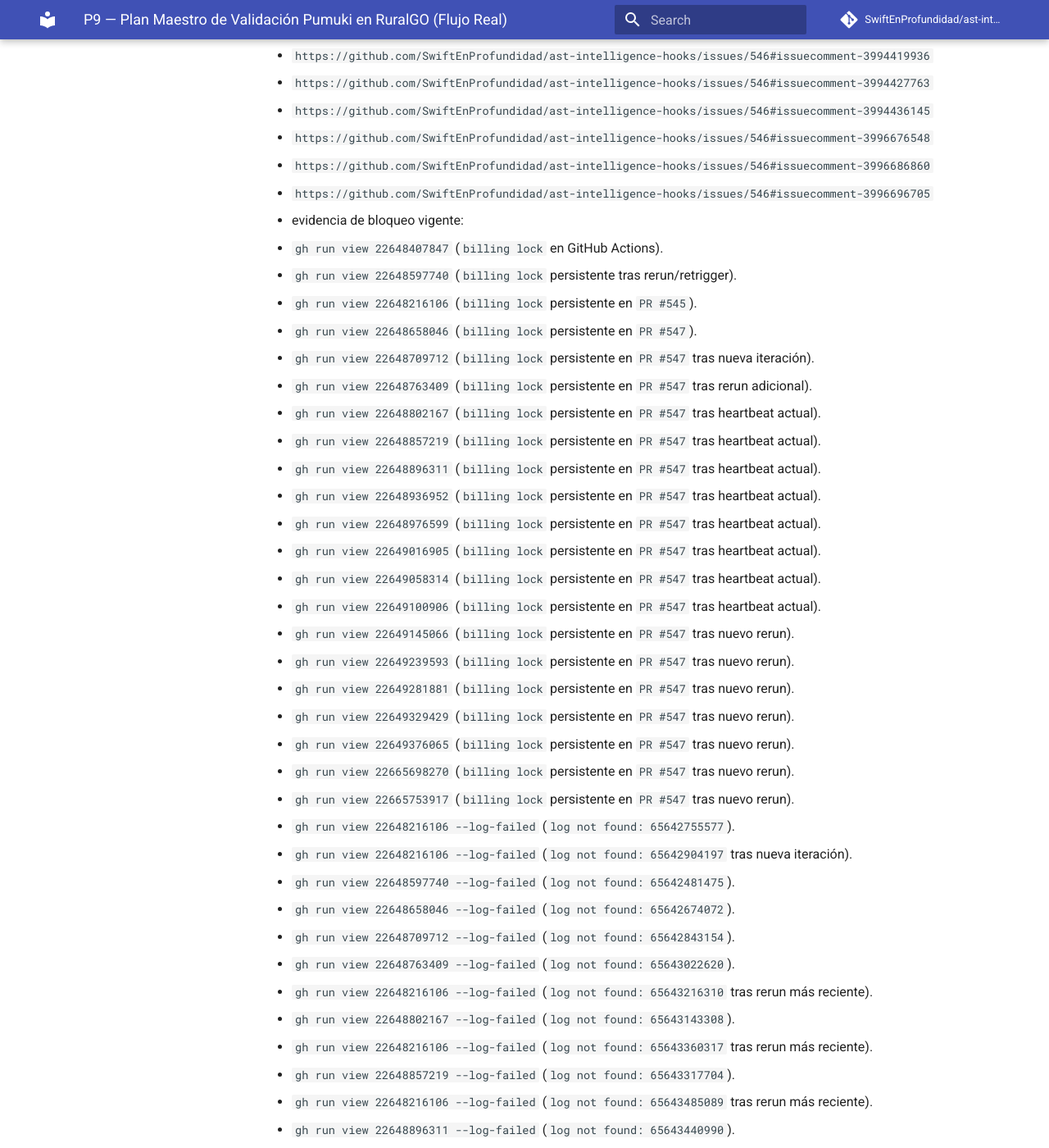
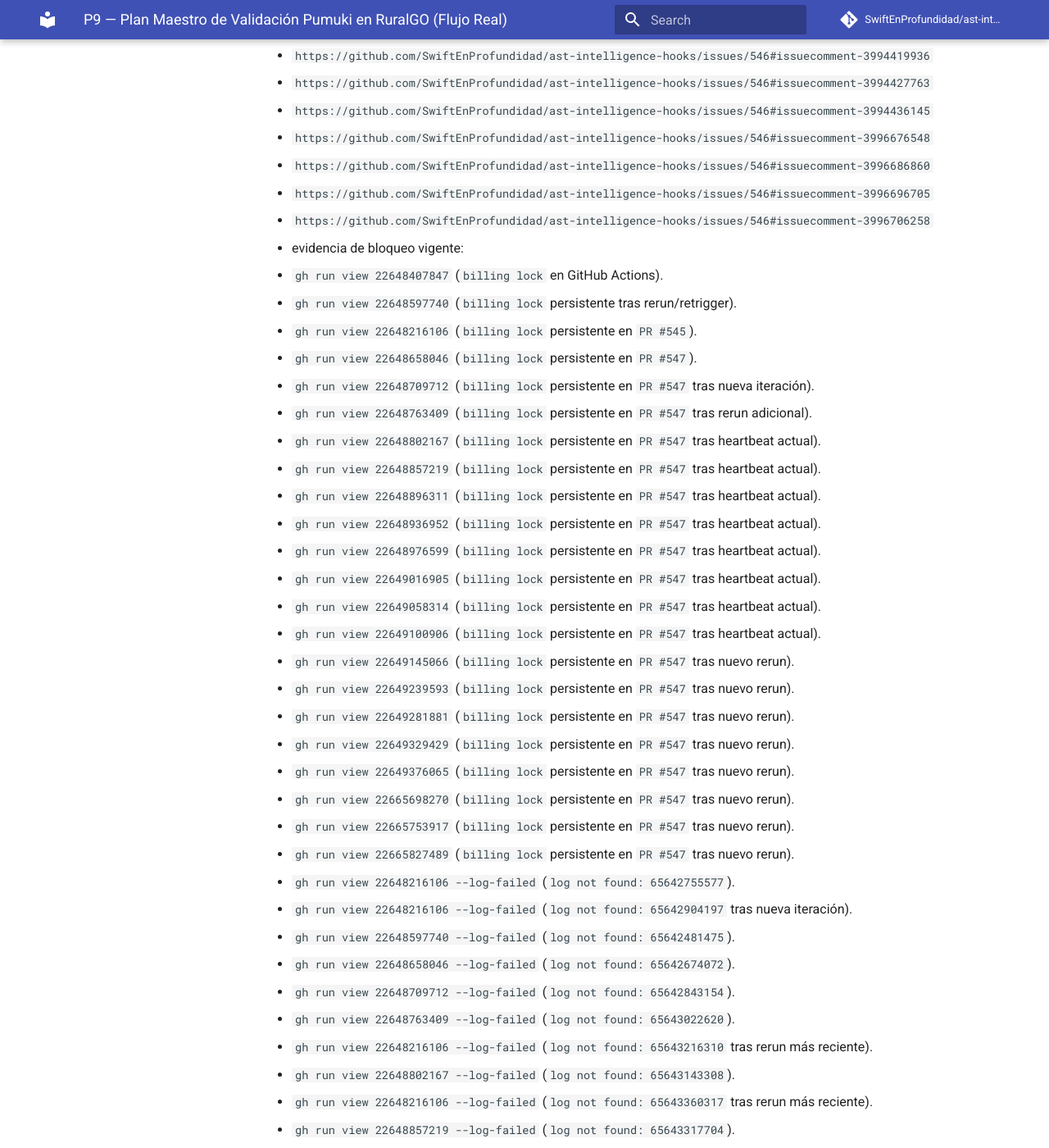
Before and after one commit to SwiftEnProfundidad/ast-intelligence-hooks, an MkDocs documentation site: the page built from docs/seguimiento-completo-validacion-ruralgo-03-03-2026.md, in a window 1280 px wide and 1400 px high, scrolled down 48947 px. Shown: the whole window at 82% size. Built offline with MkDocs 1.6.1 and Material for MkDocs 9.7.7, drawn with Linux system fonts in a browser that asks for light colours; comment, search, counter and statistics services are not loaded; some of the changed text lies outside the part shown.

Commit message:
docs(tracking): add latest T47 heartbeat evidence

```diff
--- a/docs/seguimiento-completo-validacion-ruralgo-03-03-2026.md
+++ b/docs/seguimiento-completo-validacion-ruralgo-03-03-2026.md
@@ -1361,6 +1361,7 @@ Criterio de salida F5:
       - `https://github.com/SwiftEnProfundidad/ast-intelligence-hooks/issues/546#issuecomment-3996676548`
       - `https://github.com/SwiftEnProfundidad/ast-intelligence-hooks/issues/546#issuecomment-3996686860`
       - `https://github.com/SwiftEnProfundidad/ast-intelligence-hooks/issues/546#issuecomment-3996696705`
+      - `https://github.com/SwiftEnProfundidad/ast-intelligence-hooks/issues/546#issuecomment-3996706258`
     - evidencia de bloqueo vigente:
       - `gh run view 22648407847` (`billing lock` en GitHub Actions).
       - `gh run view 22648597740` (`billing lock` persistente tras rerun/retrigger).
@@ -1383,6 +1384,7 @@ Criterio de salida F5:
       - `gh run view 22649376065` (`billing lock` persistente en `PR #547` tras nuevo rerun).
       - `gh run view 22665698270` (`billing lock` persistente en `PR #547` tras nuevo rerun).
       - `gh run view 22665753917` (`billing lock` persistente en `PR #547` tras nuevo rerun).
+      - `gh run view 22665827489` (`billing lock` persistente en `PR #547` tras nuevo rerun).
       - `gh run view 22648216106 --log-failed` (`log not found: 65642755577`).
       - `gh run view 22648216106 --log-failed` (`log not found: 65642904197` tras nueva iteración).
       - `gh run view 22648597740 --log-failed` (`log not found: 65642481475`).
@@ -1418,6 +1420,8 @@ Criterio de salida F5:
       - `gh run view 22665698270 --log-failed` (`log not found: 65696755730` tras rerun más reciente).
       - `gh run view 22648216106 --log-failed` (`log not found: 65696859556` tras rerun más reciente).
       - `gh run view 22665753917 --log-failed` (`log not found: 65696940449` tras rerun más reciente).
+      - `gh run view 22648216106 --log-failed` (`log not found: 65697083349` tras rerun más reciente).
+      - `gh run view 22665827489 --log-failed` (`log not found: 65697186181` tras rerun más reciente).
       - `gh pr checks 547 --json name,state,bucket,link,description` (`security/snyk` sin cuota).
       - `gh pr checks 545 --json name,state,bucket,link,description` (`security/snyk` sin cuota).
 
```
